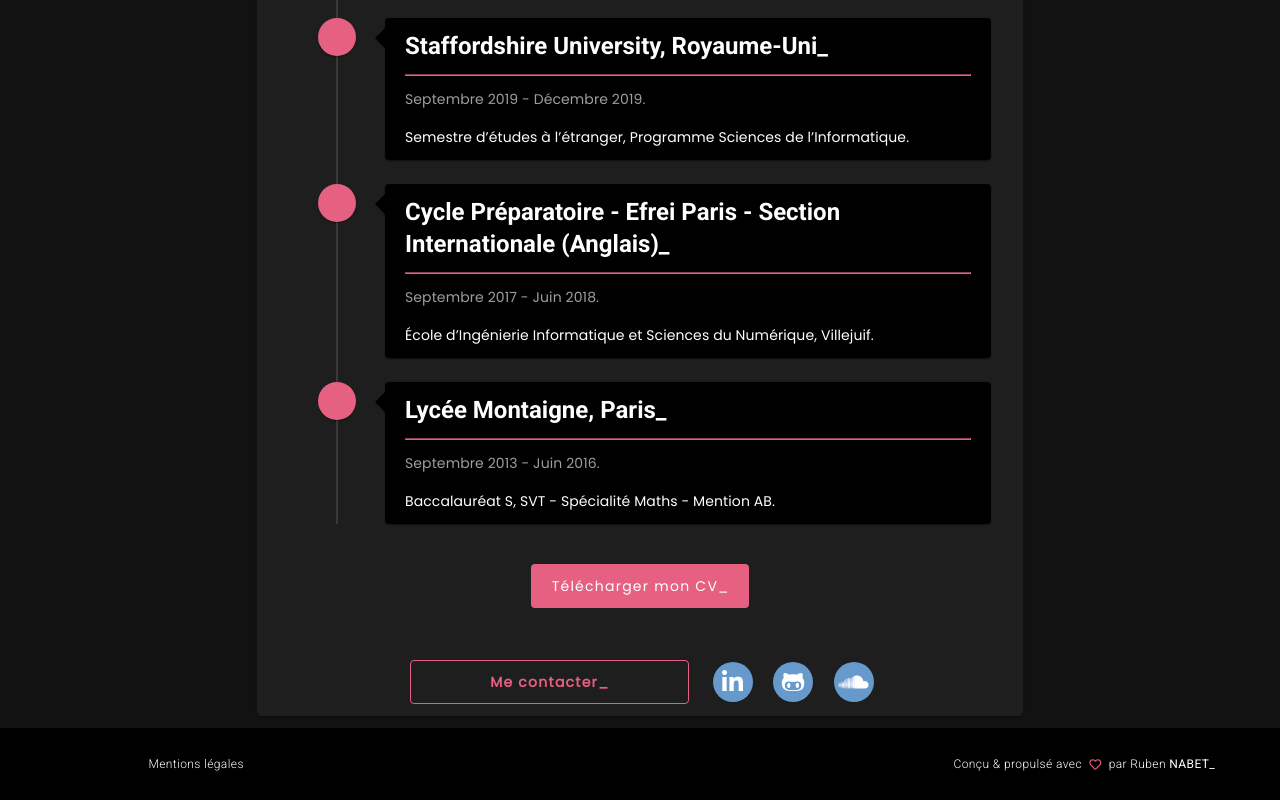
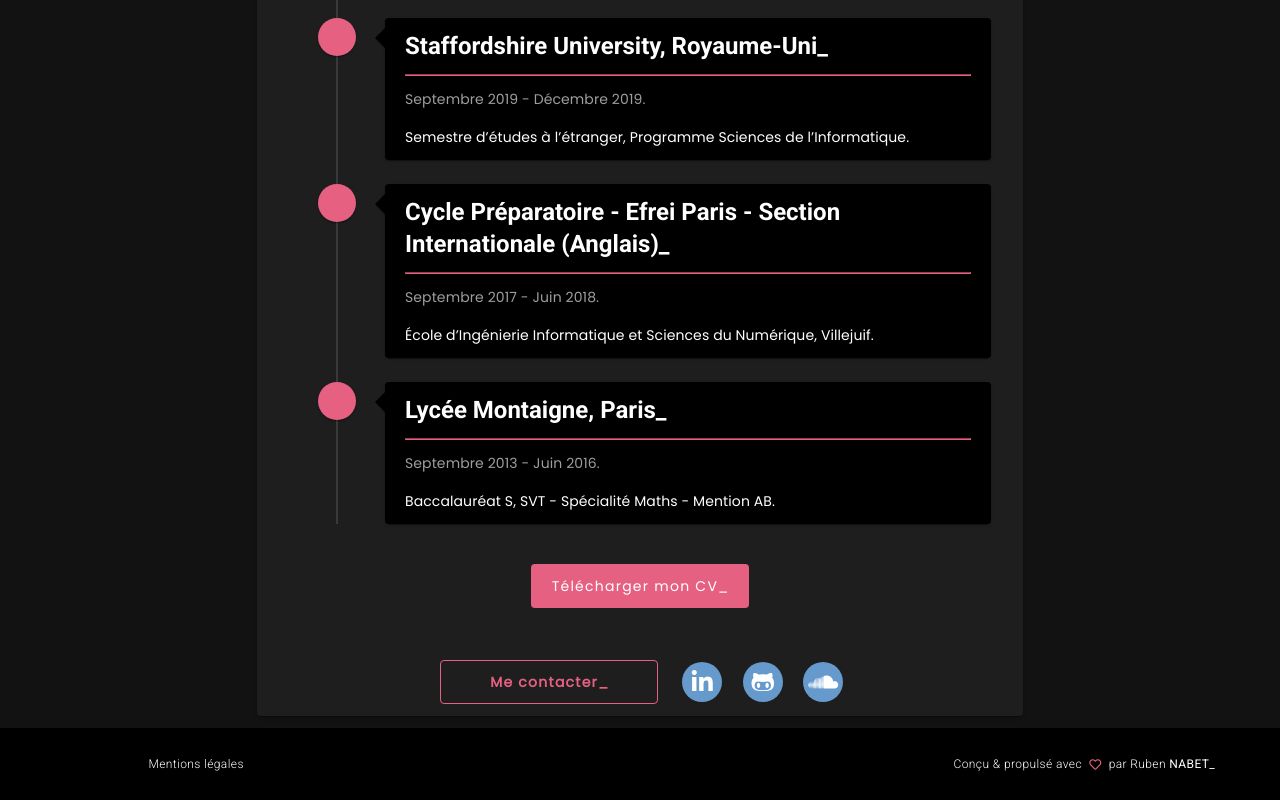
Before and after one commit to cvbenur/ruben-nabet-fr, a Nuxt app: page /resume in a window 1280 px wide. Shown: the part 1718-2518 px from the top of the page. Built offline with nearby package versions, Linux system fonts and the light colour scheme.

Commit message:
Change button size

```diff
--- a/src/pages/resume.vue
+++ b/src/pages/resume.vue
@@ -71,7 +71,7 @@
     >
       <v-col
         cols="12"
-        sm="5"
+        sm="4"
       >
         <v-hover v-slot:default="{ hover }">
           <v-btn
```
